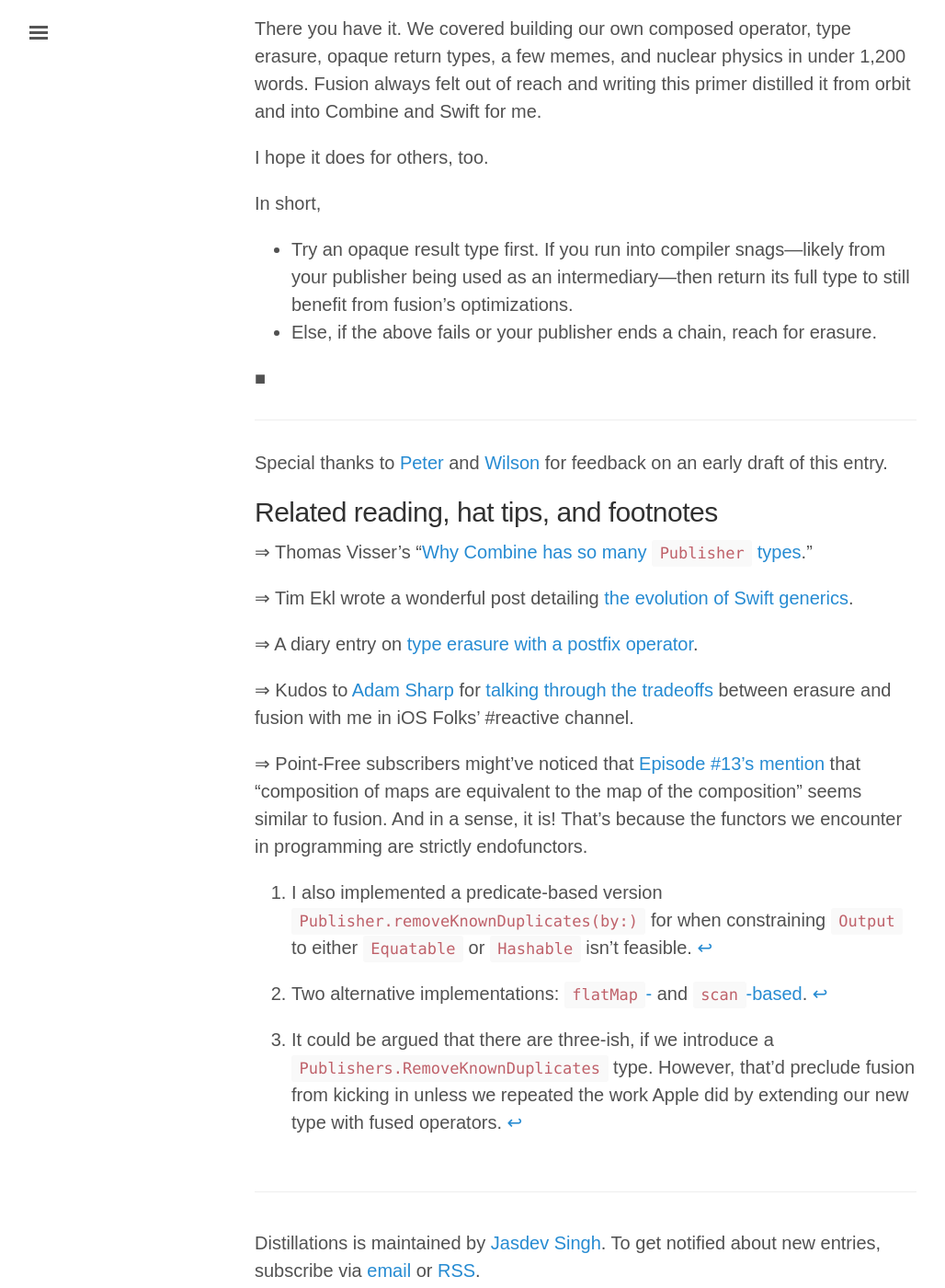
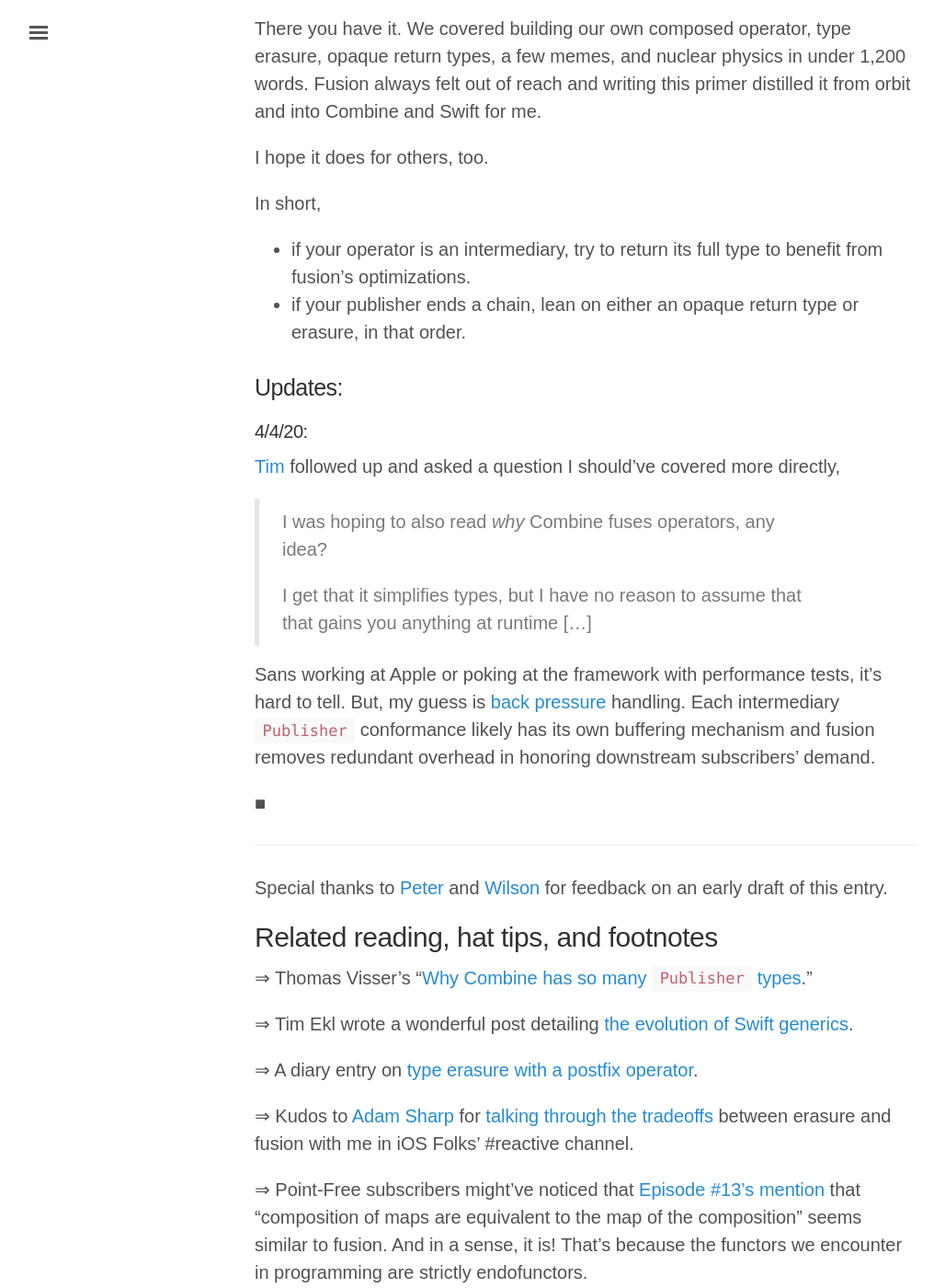
Before and after one commit to rvsrvs/jasdev.github.io, a Jekyll site: the page built from _posts/2020-4-1-fusion-primer.md, in a window 1280 px wide and 1400 px high, scrolled down 5837 px. Shown: the whole window at 92% size, without its empty margins (3-1031 px from the left). Built offline with Jekyll 4.4.1, drawn with Linux system fonts in a browser that asks for light colours; some web fonts are replaced.

Commit message:
Updating post from conversation with @timvermeulen.

```diff
--- a/_posts/2020-4-1-fusion-primer.md
+++ b/_posts/2020-4-1-fusion-primer.md
@@ -141,8 +141,20 @@ I hope it does for others, too.
 
 In short,
 
-- Try an opaque result type first. If you run into compiler snags—likely from your publisher being used as an intermediary—then return its full type to still benefit from fusion’s optimizations.
-- Else, if the above fails or your publisher ends a chain, reach for erasure.
+- if your operator is an intermediary, try to return its full type to benefit from fusion’s optimizations.
+- if your publisher ends a chain, lean on either an opaque return type or erasure, in that order.
+
+### Updates:
+
+#### 4/4/20:
+
+[Tim](https://twitter.com/tim_vermeulen) followed up and asked a question I should’ve covered more directly,
+
+> I was hoping to also read _why_ Combine fuses operators, any idea?
+>
+> I get that it simplifies types, but I have no reason to assume that that gains you anything at runtime […]
+
+Sans working at Apple or poking at the framework with performance tests, it’s hard to tell. But, my guess is [back pressure](https://developer.apple.com/documentation/combine/processing_published_elements_with_subscribers) handling. Each intermediary `Publisher` conformance likely has its own buffering mechanism and fusion removes redundant overhead in honoring downstream subscribers’ demand.
 
 ■
 
```
